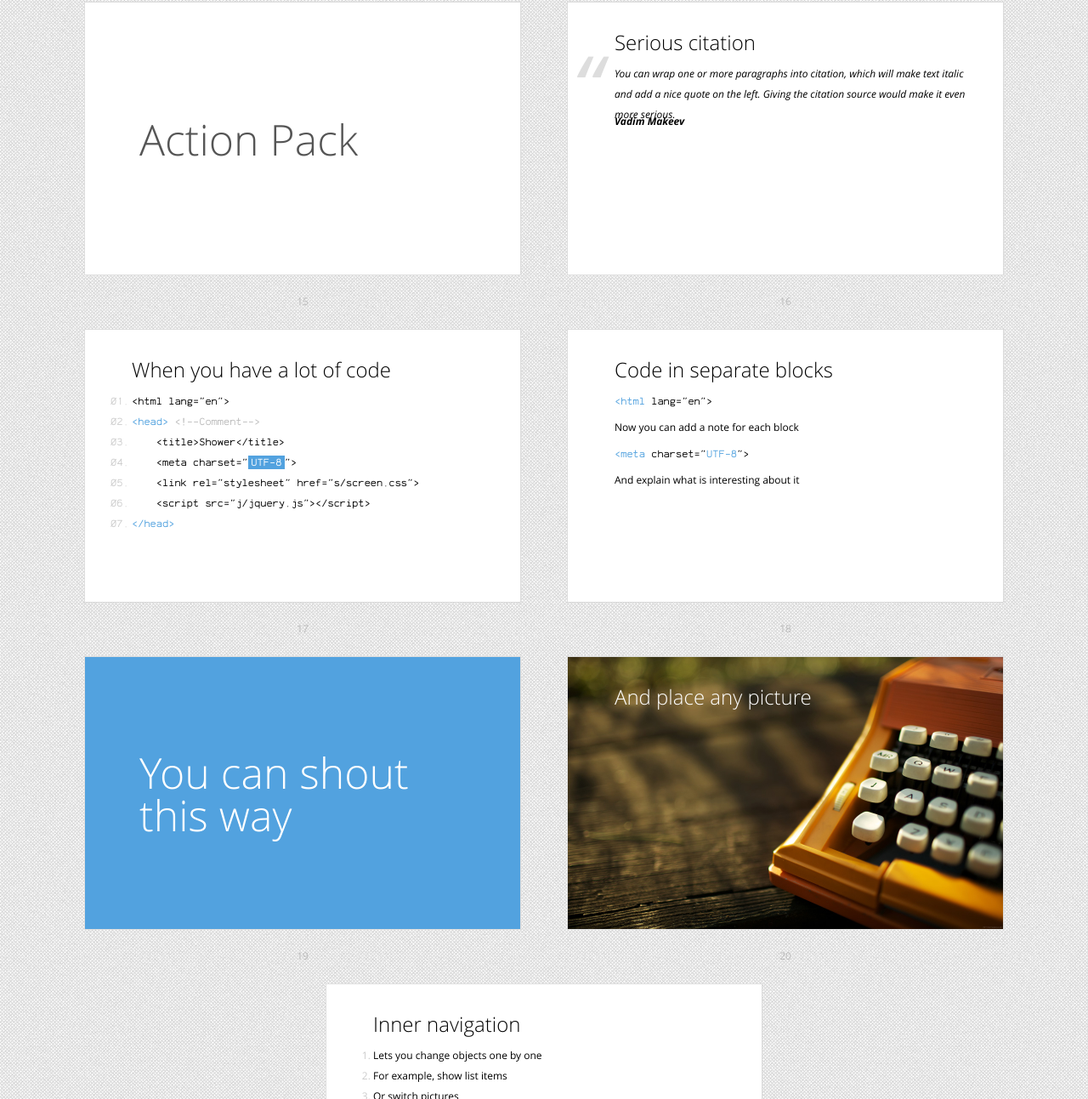
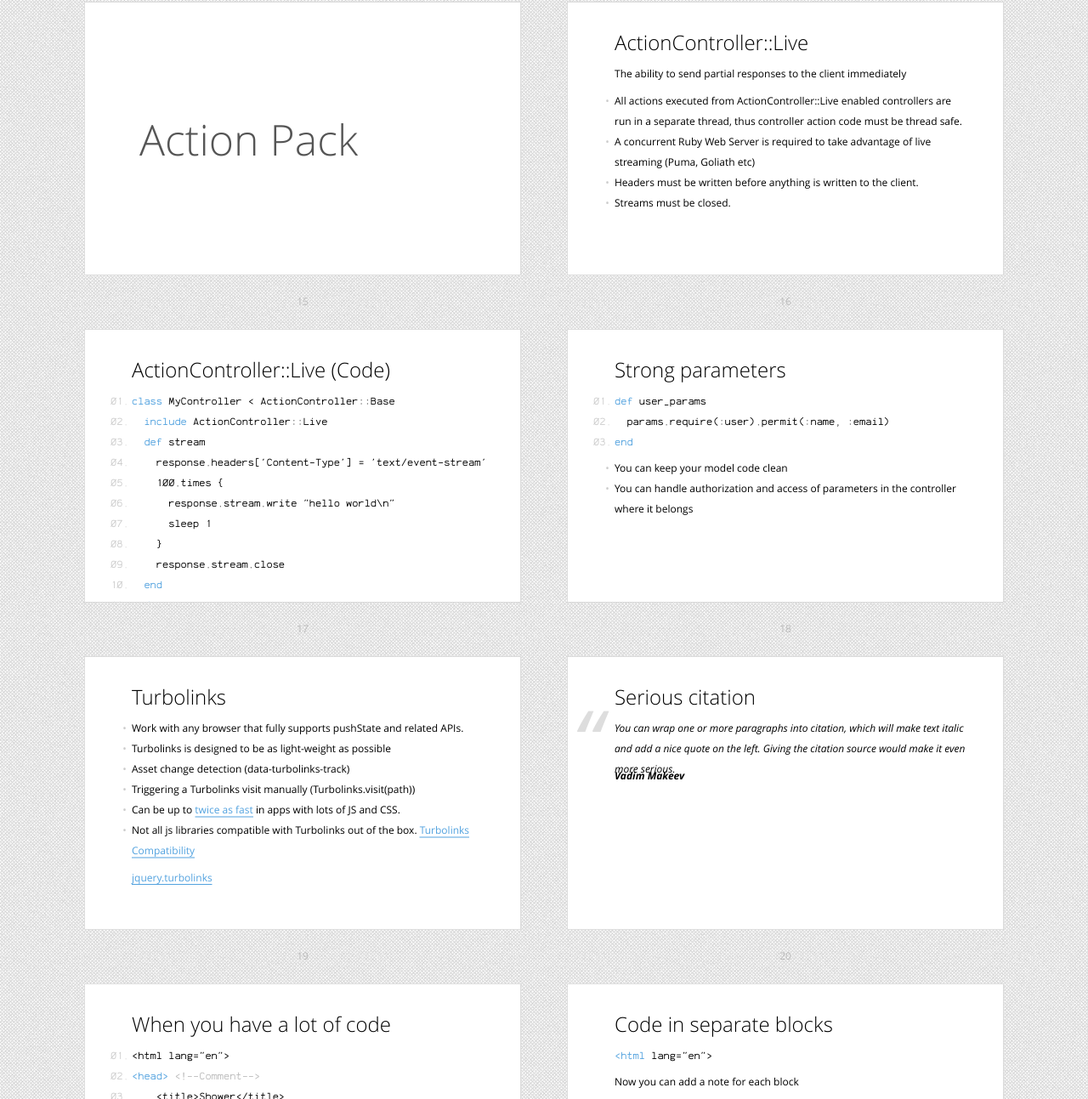
Before and after one commit to lgmkr/rails4-presentation, a plain HTML site: page index.html in a window 1280 px wide. Shown: the part 2918-4211 px from the top of the page at 85% size. Drawn offline with Linux system fonts and the light colour scheme.

Commit message:
add action pack live turbolinks etc

```diff
--- a/index.html
+++ b/index.html
@@ -153,7 +153,59 @@ validates :secret_identity, absence: true</code></pre>
 		<h2>Action Pack</h2>
   </div></section>
 
+  <section class="slide"><div>
+    <h2>ActionController::Live </h2>
+    <p>The ability to send partial responses to the client immediately</p>
+    <ul>
+      <li>All actions executed from ActionController::Live enabled controllers are run in a separate thread, thus controller action code must be thread safe.</li>
+      <li>A concurrent Ruby Web Server is required to take advantage of live streaming (Puma, Goliath etc)</li>
+      <li>Headers must be written before anything is written to the client.</li>
+      <li>Streams must be closed.</li>
+    </ul>
+  </div></section>
 
+  <section class="slide"><div>
+    <h2>ActionController::Live (Code) </h2>
+    <pre>
+    <code><mark>class</mark> MyController &lt; ActionController::Base</code>
+    <code>  <mark>include</mark> ActionController::Live</code>
+    <code>  <mark>def</mark> stream</code>
+    <code>    response.headers['Content-Type'] = 'text/event-stream'</code>
+    <code>    100.times {</code>
+    <code>      response.stream.write "hello world\n"</code>
+    <code>      sleep 1</code>
+    <code>    }</code>
+    <code>    response.stream.close</code>
+    <code>  <mark>end</mark></code>
+    <code><mark>end<mark></code>
+    </pre>
+  </div></section>
+
+  <section class="slide"><div>
+  <h2>Strong parameters</h2>
+  <pre>
+    <code><mark>def</mark> user_params</code>
+    <code>  params.require(:user).permit(:name, :email)</code>
+    <code><mark>end</mark></code>
+  </pre>
+  <ul>
+    <li>You can keep your model code clean</li>
+    <li>You can handle authorization and access of parameters in the controller where it belongs</li>
+  </ul>
+  </div></section>
+
+  <section class="slide"><div>
+  <h2>Turbolinks</h2>
+  <ul>
+    <li>Work with any browser that fully supports pushState and related APIs.</li>
+    <li>Turbolinks is designed to be as light-weight as possible</li>
+    <li>Asset change detection (data-turbolinks-track)</li>
+    <li>Triggering a Turbolinks visit manually (Turbolinks.visit(path))</li>
+    <li>Can be up to <a href="https://github.com/steveklabnik/turbolinks_test/tree/all_the_assets">twice as fast</a> in apps with lots of JS and CSS.</li>
+    <li>Not all js libraries compatible with Turbolinks out of the box. <a href="http://reed.github.com/turbolinks-compatibility/">Turbolinks Compatibility</a></p></li>
+  </ul>
+  <a href="https://github.com/kossnocorp/jquery.turbolinks">jquery.turbolinks</a>
+  </div></section>
 
 	<section class="slide"><div>
 		<h2>Serious citation</h2>
```
